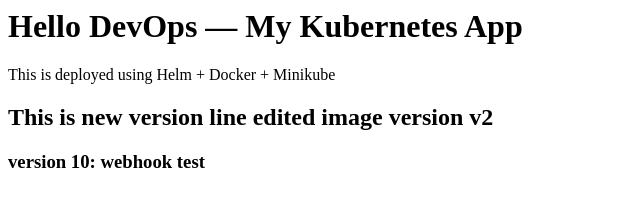
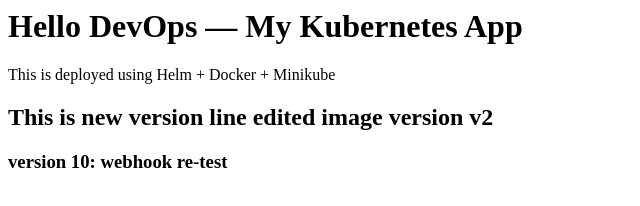
Before and after one commit to k-srujana/k8s-static-project1, a plain HTML site: page index.html in a window 1280 px wide. Shown: the full height of the page, 0-640 px from the left. Drawn offline with Linux system fonts and the light colour scheme.

Commit message:
webhook test

```diff
--- a/index.html
+++ b/index.html
@@ -1,4 +1,4 @@
 <h1>Hello DevOps — My Kubernetes App</h1>
 <p>This is deployed using Helm + Docker + Minikube</p>
 <h2>This is new version line edited image version v2</h2>
-<h3>version 10: webhook test</h3>
+<h3>version 10: webhook re-test</h3>
```
